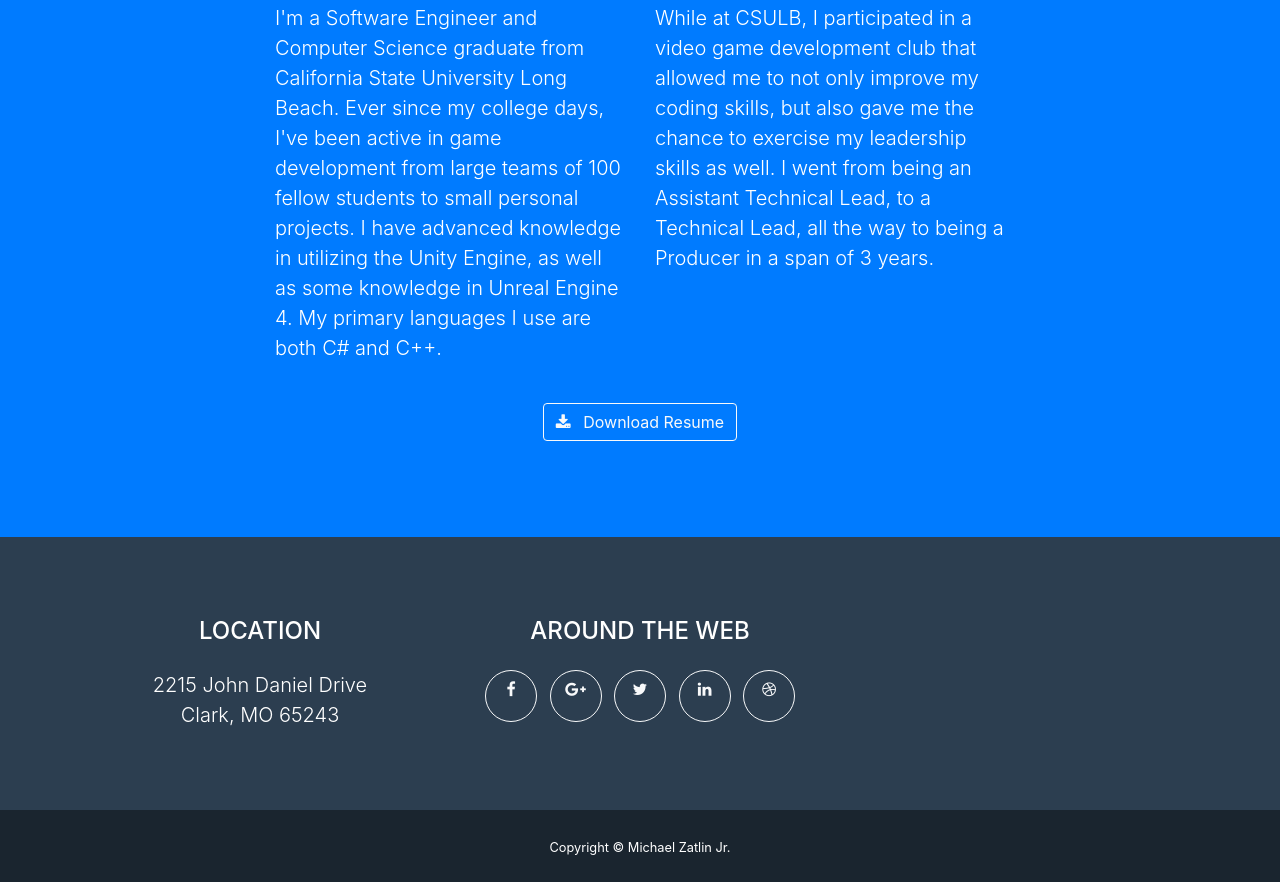
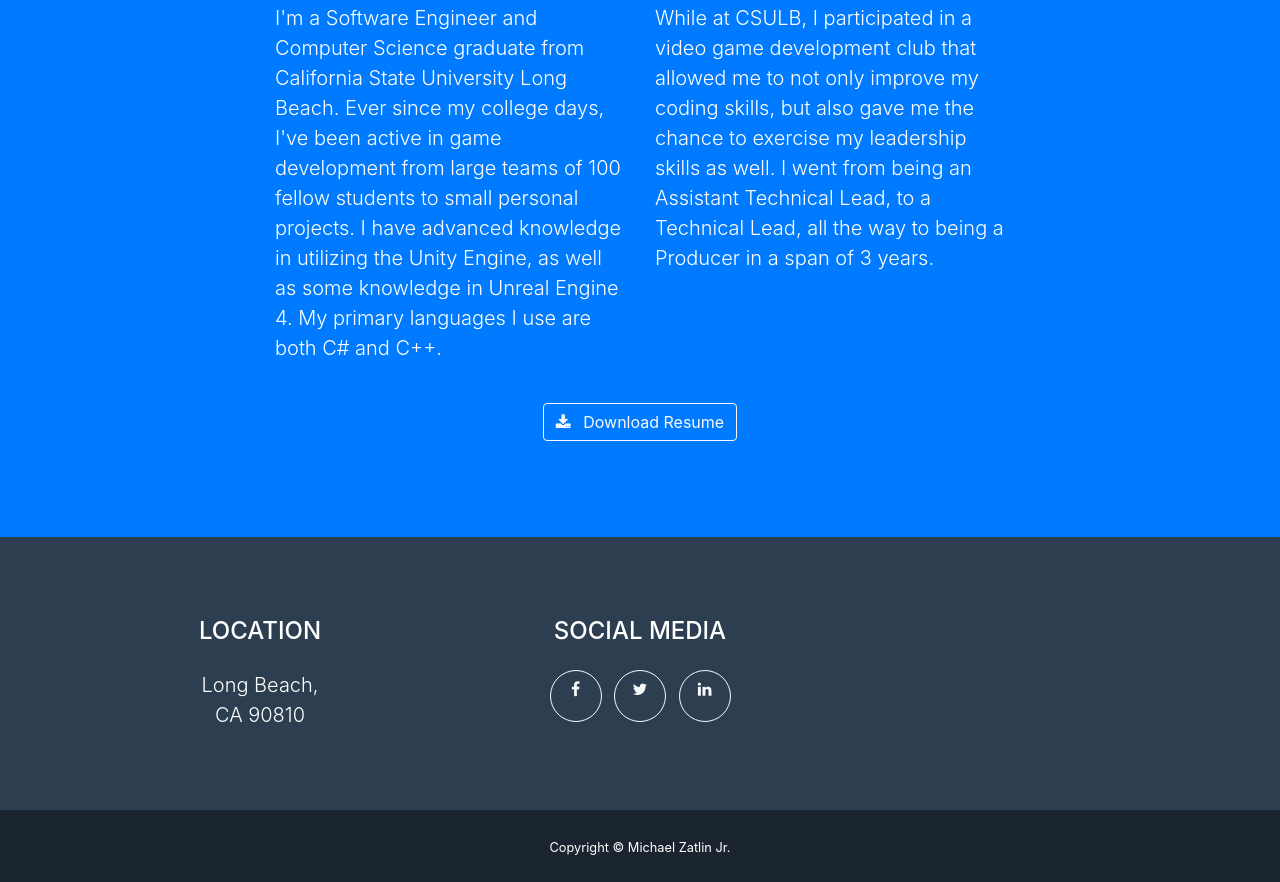
Before and after one commit to Mzatlin/Mzatlin.github.io, a website with bundled scripts: page index.html in a window 1280 px wide. Shown: the part 1643-2525 px from the top of the page. Built offline with nearby package versions, Linux system fonts and the light colour scheme.

Commit message:
removed unused buttons and changed address

```diff
--- a/index.html
+++ b/index.html
@@ -210,20 +210,20 @@
         <div class="row">
           <div class="col-md-4 mb-5 mb-lg-0">
             <h4 class="text-uppercase mb-4">Location</h4>
-            <p class="lead mb-0">2215 John Daniel Drive
-              <br>Clark, MO 65243</p>
+            <p class="lead mb-0">Long Beach,
+              <br>CA 90810</p>
           </div>
           <div class="col-md-4 mb-5 mb-lg-0">
-            <h4 class="text-uppercase mb-4">Around the Web</h4>
+            <h4 class="text-uppercase mb-4">Social Media</h4>
             <ul class="list-inline mb-0">
               <li class="list-inline-item">
                 <a class="btn btn-outline-light btn-social text-center rounded-circle" href="#">
                   <i class="fa fa-fw fa-facebook"></i>
                 </a>
               </li>
-              <li class="list-inline-item">
+           <!-- <li class="list-inline-item">
                 <a class="btn btn-outline-light btn-social text-center rounded-circle" href="#">
-                  <i class="fa fa-fw fa-google-plus"></i>
+                  <i class="fa fa-fw fa-google-plus"></i>-->
                 </a>
               </li>
               <li class="list-inline-item">
@@ -236,9 +236,9 @@
                   <i class="fa fa-fw fa-linkedin"></i>
                 </a>
               </li>
-              <li class="list-inline-item">
+             <!-- <li class="list-inline-item">
                 <a class="btn btn-outline-light btn-social text-center rounded-circle" href="#">
-                  <i class="fa fa-fw fa-dribbble"></i>
+                  <i class="fa fa-fw fa-dribbble"></i>-->
                 </a>
               </li>
             </ul>
```
